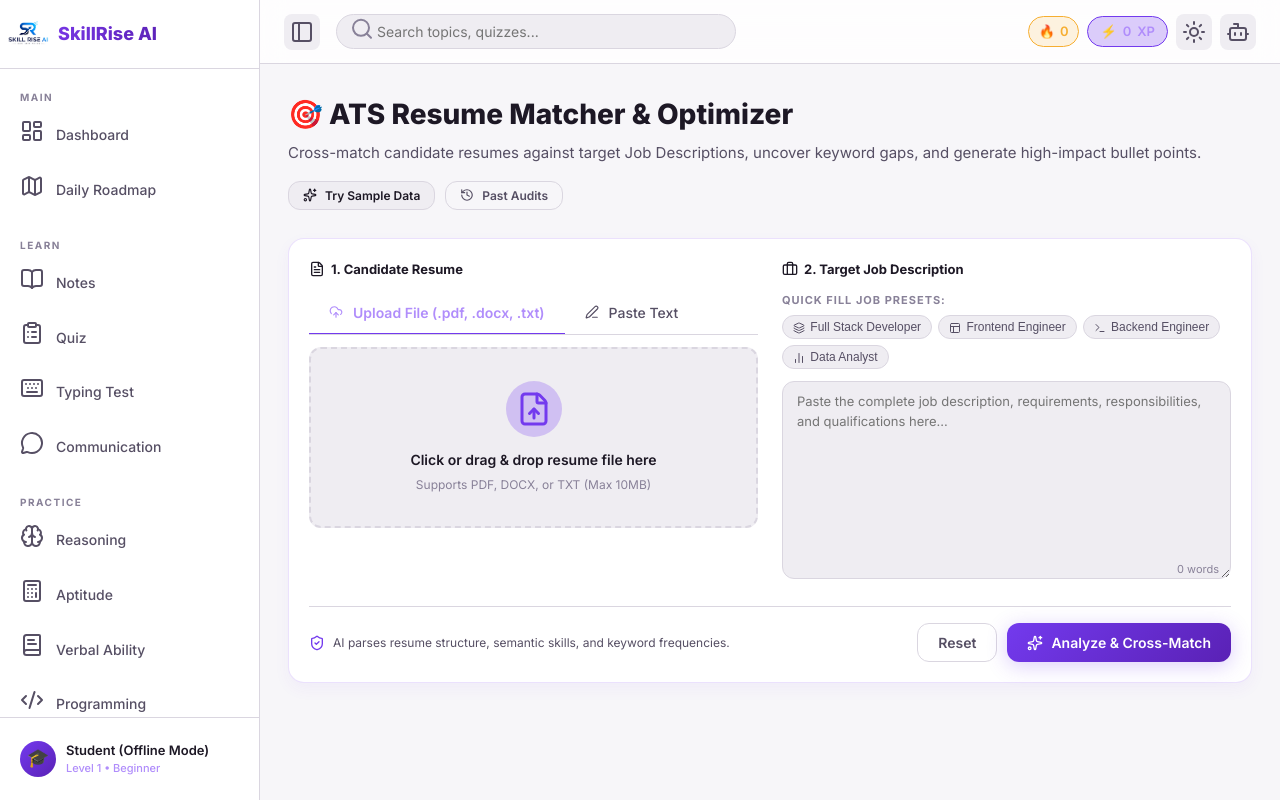
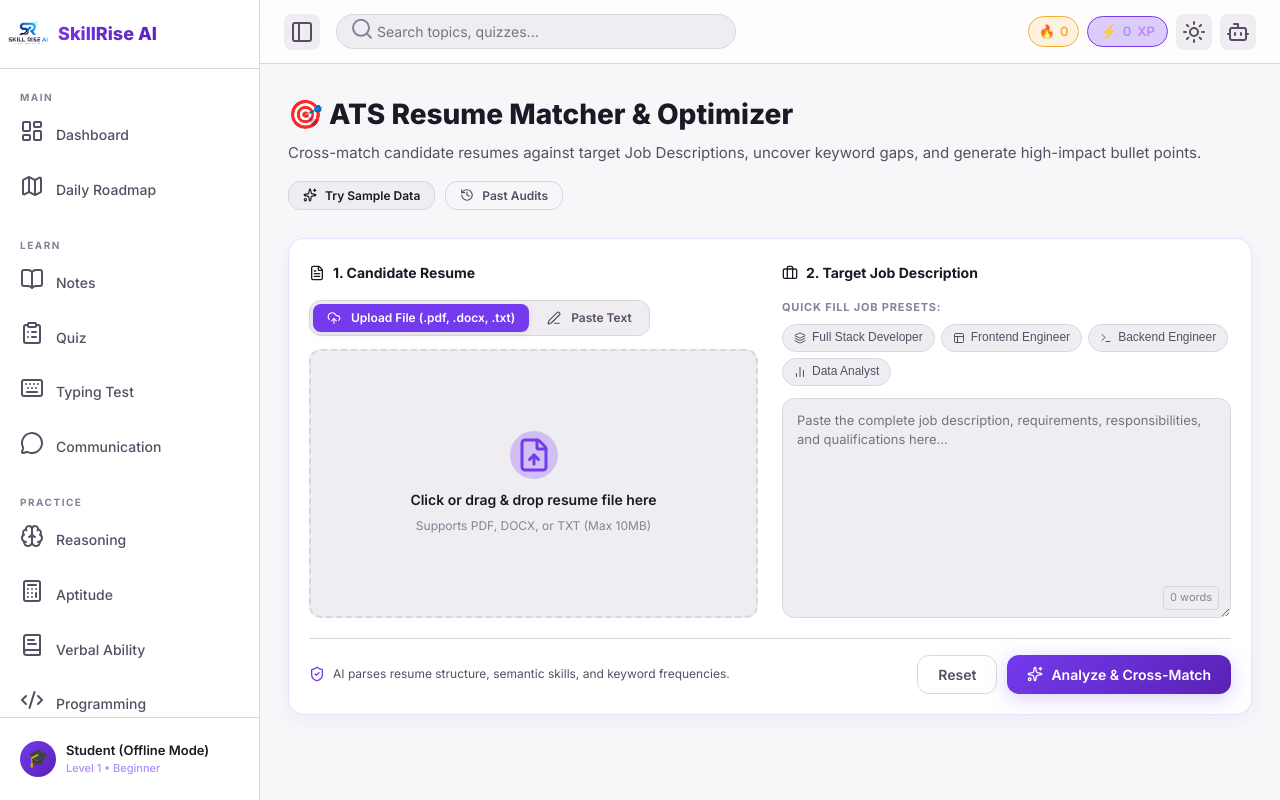
Before and after one commit to uknation/E-Learning-Platform, a Flask app: page /ats-matcher in a window 1280 px wide. Run offline with Flask 3, Linux system fonts and the light colour scheme; data that the repository does not hold is empty; parts of the project's set-up code (start-up, migrations or seed data) failed here and were passed over.

Commit message:
Align ATS Candidate Resume and Target Job Description section headers and symmetrical input layout

```diff
--- a/templates/ats_matcher.html
+++ b/templates/ats_matcher.html
@@ -27,11 +27,14 @@
 
       <!-- Column 1: Candidate Resume -->
       <div class="ats-col">
+        <div class="ats-col-header">
           <div class="section-badge">
             <i data-lucide="file-text" style="width:16px;height:16px"></i> 1. Candidate Resume
           </div>
+        </div>
 
-        <div class="tabs" style="margin-bottom:12px">
+        <div class="ats-toolbar">
+          <div class="ats-tabs">
             <button type="button" class="tab active" id="tabUpload" onclick="setResumeInputMode('upload')">
               <i data-lucide="upload-cloud" style="width:14px;height:14px;display:inline-block;vertical-align:middle;margin-right:4px"></i> Upload File (.pdf, .docx, .txt)
             </button>
@@ -39,7 +42,10 @@
               <i data-lucide="edit-3" style="width:14px;height:14px;display:inline-block;vertical-align:middle;margin-right:4px"></i> Paste Text
             </button>
           </div>
+        </div>
 
+        <!-- Resume Input Area -->
+        <div class="ats-input-area">
           <!-- File Upload Area -->
           <div id="fileUploadContainer" class="dropzone" onclick="document.getElementById('resumeFileInput').click()">
             <input type="file" id="resumeFileInput" accept=".pdf,.docx,.txt" style="display:none" onchange="handleFileSelected(event)" />
@@ -64,37 +70,42 @@
           </div>
 
           <!-- Text Paste Area (Hidden by default) -->
-        <div id="textPasteContainer" style="display:none;">
-          <textarea id="resumeTextInput" class="form-control" rows="9" placeholder="Paste full resume text here (Education, Experience, Skills, Projects, Certifications)..." style="font-size:13px;line-height:1.5;resize:vertical;"></textarea>
+          <div id="textPasteContainer" style="display:none;height:100%;flex:1;">
+            <textarea id="resumeTextInput" class="form-control ats-textarea" placeholder="Paste full resume text here (Education, Experience, Skills, Projects, Certifications)..." style="font-size:13px;line-height:1.5;resize:vertical;"></textarea>
+          </div>
         </div>
       </div>
 
       <!-- Column 2: Target Job Description -->
       <div class="ats-col">
+        <div class="ats-col-header">
           <div class="section-badge">
             <i data-lucide="briefcase" style="width:16px;height:16px"></i> 2. Target Job Description
           </div>
+        </div>
 
         <!-- Quick Presets / Target Role Selection -->
-        <div style="margin-bottom:12px">
-          <div style="font-size:11px;font-weight:700;text-transform:uppercase;letter-spacing:1px;color:var(--text-muted);margin-bottom:6px">
-            Quick Fill Job Presets:
-          </div>
-          <div style="display:flex;flex-wrap:wrap;gap:6px" id="presetChipsContainer">
+        <div class="ats-toolbar">
+          <div class="ats-presets-row">
+            <span class="preset-label">Quick Fill Job Presets:</span>
+            <div class="preset-chips" id="presetChipsContainer">
               {% for preset in presets %}
               <button type="button" class="preset-chip" id="preset-btn-{{ preset.id }}" onclick="applyPreset('{{ preset.id }}')">
                 <i data-lucide="{{ preset.icon }}" style="width:12px;height:12px;display:inline-block;vertical-align:middle;margin-right:2px"></i> {{ preset.title }}
               </button>
               {% endfor %}
             </div>
+          </div>
           <input type="hidden" id="targetRoleInput" name="target_role" value="" />
         </div>
 
-        <!-- JD Textarea -->
-        <div style="position:relative;">
-          <textarea id="jdInput" class="form-control" rows="9" placeholder="Paste the complete job description, requirements, responsibilities, and qualifications here..." required style="font-size:13px;line-height:1.5;resize:vertical;"></textarea>
-          <div id="jdWordCount" style="position:absolute;bottom:8px;right:12px;font-size:11px;color:var(--text-muted);pointer-events:none;">
+        <!-- JD Textarea Input Area -->
+        <div class="ats-input-area">
+          <div style="position:relative;height:100%;flex:1;display:flex;flex-direction:column;">
+            <textarea id="jdInput" class="form-control ats-textarea" placeholder="Paste the complete job description, requirements, responsibilities, and qualifications here..." required style="font-size:13px;line-height:1.5;resize:vertical;"></textarea>
+            <div id="jdWordCount" style="position:absolute;bottom:8px;right:12px;font-size:11px;color:var(--text-muted);pointer-events:none;background:var(--bg-elevated);padding:2px 6px;border-radius:4px;border:1px solid var(--border);">
               0 words
+            </div>
           </div>
         </div>
       </div>
@@ -320,26 +331,110 @@
     display: grid;
     grid-template-columns: 1fr 1fr;
     gap: 24px;
+    align-items: stretch;
   }
   @media (max-width: 900px) {
     .ats-grid {
       grid-template-columns: 1fr;
+      gap: 20px;
     }
   }
 
   .ats-col {
     display: flex;
     flex-direction: column;
+    height: 100%;
+  }
+
+  .ats-col-header {
+    display: flex;
+    align-items: center;
+    min-height: 28px;
+    margin-bottom: 12px;
   }
 
   .section-badge {
     display: inline-flex;
     align-items: center;
-    gap: 6px;
-    font-size: 13px;
+    gap: 8px;
+    font-size: 14px;
     font-weight: 700;
     color: var(--text-primary);
+    line-height: 1;
+    margin-bottom: 0;
+  }
+
+  .ats-toolbar {
+    min-height: 38px;
     margin-bottom: 12px;
+    display: flex;
+    align-items: center;
+  }
+
+  .ats-tabs {
+    display: inline-flex;
+    align-items: center;
+    gap: 4px;
+    background: var(--bg-elevated);
+    padding: 3px;
+    border-radius: var(--radius-md);
+    border: 1px solid var(--border);
+  }
+
+  .ats-tabs .tab {
+    display: inline-flex;
+    align-items: center;
+    gap: 6px;
+    padding: 6px 14px;
+    border: none;
+    background: transparent;
+    color: var(--text-secondary);
+    font-size: 12px;
+    font-weight: 600;
+    border-radius: var(--radius-sm);
+    cursor: pointer;
+    transition: all var(--transition);
+    font-family: var(--font);
+    white-space: nowrap;
+    line-height: 1.3;
+    border-bottom: none;
+    margin-bottom: 0;
+  }
+
+  .ats-tabs .tab:hover {
+    color: var(--text-primary);
+    background: var(--bg-hover);
+  }
+
+  .ats-tabs .tab.active {
+    background: var(--primary);
+    color: white;
+    box-shadow: var(--shadow-sm);
+  }
+
+  .ats-presets-row {
+    display: flex;
+    align-items: center;
+    flex-wrap: wrap;
+    gap: 8px;
+    width: 100%;
+  }
+
+  .preset-label {
+    font-size: 11px;
+    font-weight: 700;
+    text-transform: uppercase;
+    letter-spacing: 0.8px;
+    color: var(--text-muted);
+    white-space: nowrap;
+    flex-shrink: 0;
+  }
+
+  .preset-chips {
+    display: flex;
+    flex-wrap: wrap;
+    gap: 6px;
+    align-items: center;
   }
 
   .preset-chip {
@@ -347,11 +442,15 @@
     border: 1px solid var(--border);
     color: var(--text-secondary);
     border-radius: var(--radius-full);
-    padding: 4px 10px;
+    padding: 5px 11px;
     font-size: 12px;
     font-weight: 500;
     cursor: pointer;
     transition: all var(--transition);
+    display: inline-flex;
+    align-items: center;
+    gap: 4px;
+    line-height: 1.3;
   }
   .preset-chip:hover {
     background: var(--primary-glow);
@@ -365,29 +464,64 @@
     box-shadow: var(--shadow-primary);
   }
 
+  .ats-input-area {
+    flex: 1;
+    display: flex;
+    flex-direction: column;
+    min-height: 220px;
+  }
+
   .dropzone {
+    flex: 1;
     border: 2px dashed var(--border);
     border-radius: var(--radius-md);
-    padding: 32px 16px;
+    padding: 24px 16px;
     text-align: center;
     cursor: pointer;
     background: var(--bg-elevated);
     transition: all var(--transition);
+    display: flex;
+    flex-direction: column;
+    align-items: center;
+    justify-content: center;
+    min-height: 220px;
   }
   .dropzone:hover {
     border-color: var(--primary);
     background: var(--bg-hover);
   }
 
+  .dropzone-content {
+    display: flex;
+    flex-direction: column;
+    align-items: center;
+    justify-content: center;
+  }
+
   .dropzone-icon {
-    width: 56px;
-    height: 56px;
+    width: 48px;
+    height: 48px;
     background: var(--primary-glow);
     border-radius: 50%;
     display: flex;
     align-items: center;
     justify-content: center;
-    margin: 0 auto 12px;
+    margin: 0 auto 10px;
+  }
+
+  .ats-textarea {
+    flex: 1;
+    width: 100%;
+    min-height: 220px;
+    height: 100%;
+    font-size: 13px;
+    line-height: 1.5;
+    resize: vertical;
+    padding: 12px 14px;
+    background: var(--bg-elevated);
+    border: 1px solid var(--border);
+    border-radius: var(--radius-md);
+    box-sizing: border-box;
   }
 
   .results-grid {
@@ -787,13 +921,13 @@ function setResumeInputMode(mode) {
   if (mode === 'upload') {
     tabUpload.classList.add('active');
     tabPaste.classList.remove('active');
-    fileContainer.style.display = 'block';
+    fileContainer.style.display = 'flex';
     textContainer.style.display = 'none';
   } else {
     tabPaste.classList.add('active');
     tabUpload.classList.remove('active');
     fileContainer.style.display = 'none';
-    textContainer.style.display = 'block';
+    textContainer.style.display = 'flex';
   }
 }
 
@@ -813,7 +947,7 @@ function clearSelectedFile(event) {
   selectedFile = null;
   document.getElementById('resumeFileInput').value = '';
   document.getElementById('fileSelectedBadge').style.display = 'none';
-  document.getElementById('dropzoneContent').style.display = 'block';
+  document.getElementById('dropzoneContent').style.display = 'flex';
 }
 
 function applyPreset(presetId) {
```
Lines whose indentation alone changed are shown as unchanged.
